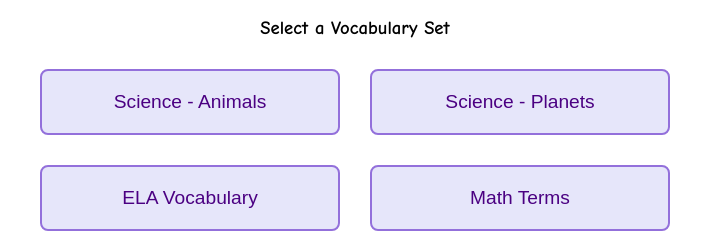
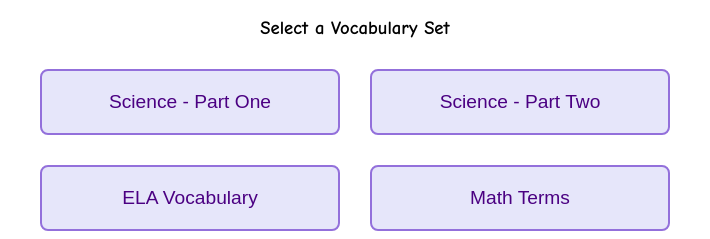
Before and after one commit to johnny15q/vocab, a plain HTML site: page index.html in a window 1280 px wide. Shown: the part 376-615 px from the top of the page, 285-995 px from the left. Drawn offline with Linux system fonts and the light colour scheme.

Commit message:
Update index.html

```diff
--- a/index.html
+++ b/index.html
@@ -285,8 +285,8 @@
 
         // Define vocabulary sets with their file paths
         const vocabularySets = [
-            { name: "Science - Animals", file: "SCIENCE-ani.json" },
-            { name: "Science - Planets", file: "SCIENCE-planet.json" },
+            { name: "Science - Part One", file: "SCIENCE-ani.json" },
+            { name: "Science - Part Two", file: "SCIENCE-planet.json" },
             { name: "ELA Vocabulary", file: "ELA-vocab.json" },
             { name: "Math Terms", file: "MATH-vocab.json" }
         ];
```
